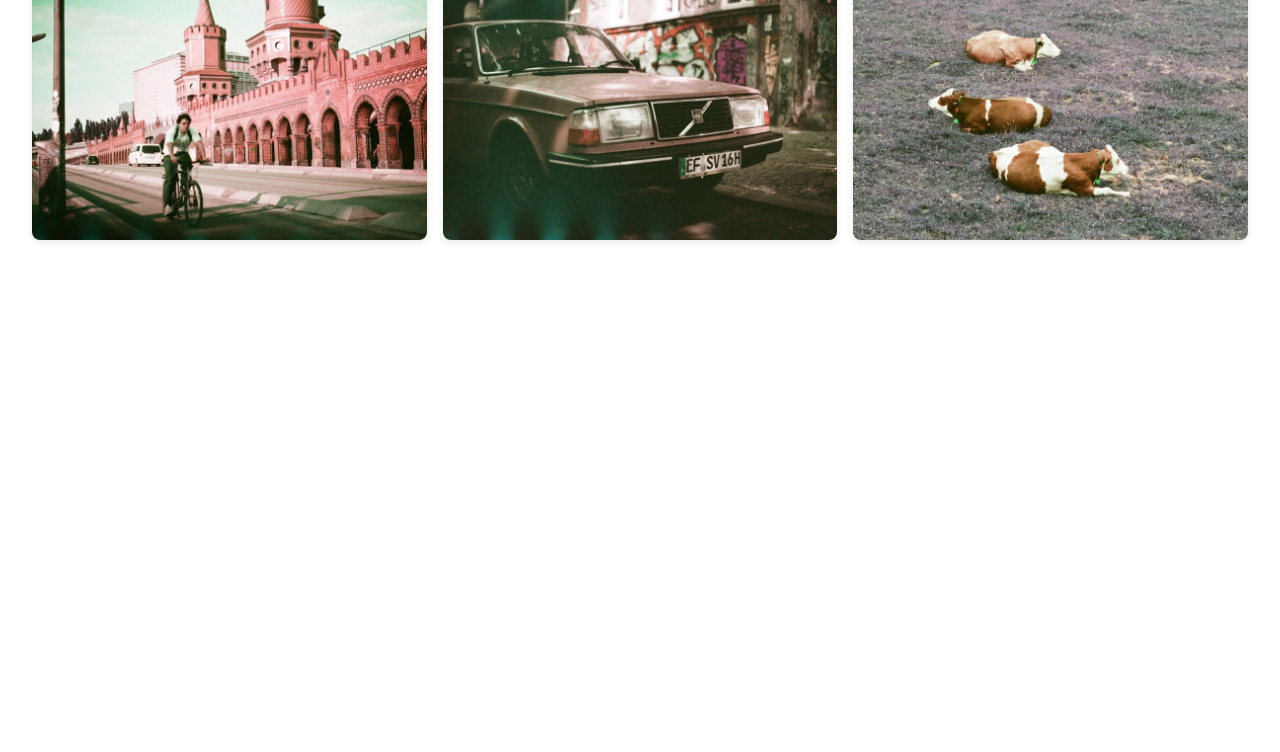
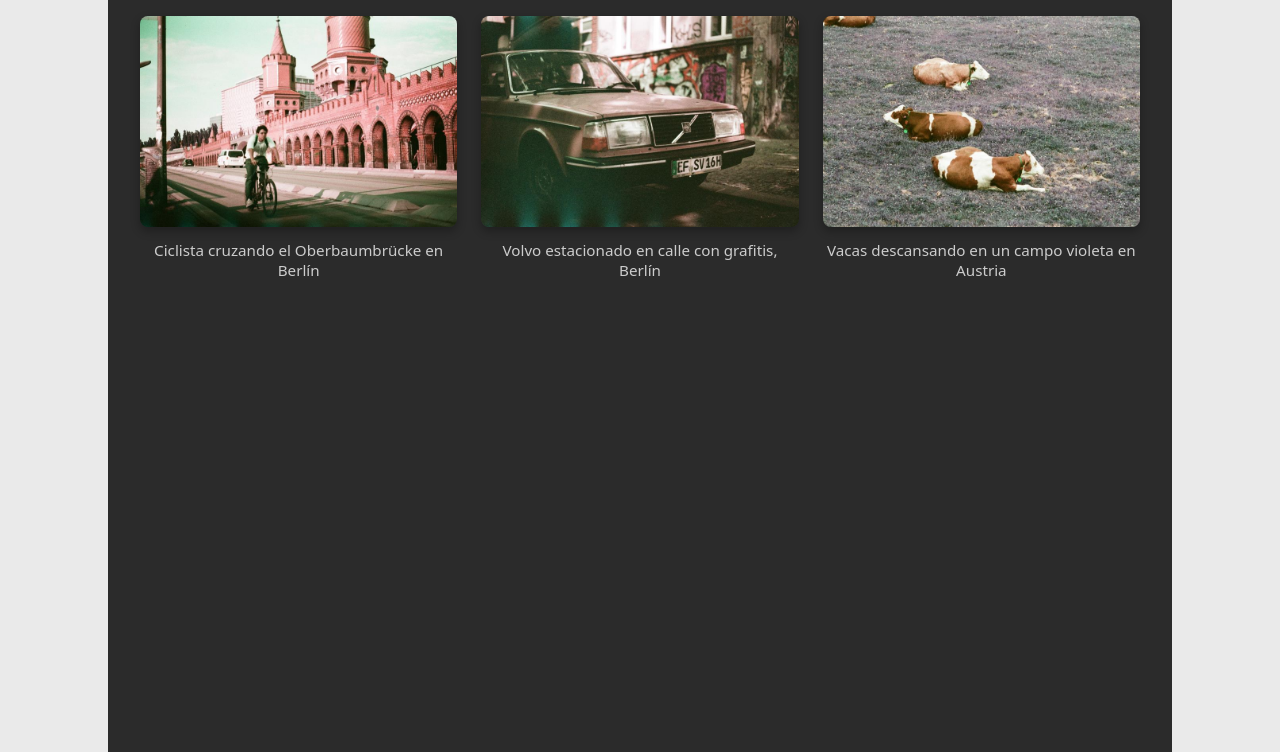
Before and after one commit to leo-ostro/photos, a plain HTML site: page index.html in a window 1280 px wide. Shown: the part 112-864 px from the top of the page. Before the commit the page ends 800 px from the top, so only its background shows below. Drawn offline with Linux system fonts and the light colour scheme.

Commit message:
index.html

```diff
--- a/index.html
+++ b/index.html
@@ -3,18 +3,90 @@
 <head>
   <meta charset="UTF-8">
   <title>Galería de Leo</title>
+  <meta name="viewport" content="width=device-width, initial-scale=1.0">
   <style>
-    body { font-family: sans-serif; background: #fff; margin: 2rem; }
-    .grid { display: grid; grid-template-columns: repeat(auto-fit, minmax(250px, 1fr)); gap: 1rem; }
-    img { width: 100%; height: auto; border-radius: 8px; box-shadow: 0 2px 6px rgba(0,0,0,0.1); }
+    body {
+      margin: 0;
+      font-family: system-ui, sans-serif;
+      background: #eaeaea;
+      color: #f0f0f0;
+    }
+    .wrapper {
+      max-width: 1000px;
+      margin: auto;
+      background: #2b2b2b;
+      padding: 2rem;
+      min-height: 100vh;
+    }
+    h1 {
+      text-align: center;
+      margin-bottom: 2rem;
+    }
+    .grid {
+      display: grid;
+      grid-template-columns: repeat(auto-fit, minmax(280px, 1fr));
+      gap: 1.5rem;
+    }
+    .photo {
+      text-align: center;
+    }
+    .photo img {
+      width: 100%;
+      height: auto;
+      border-radius: 8px;
+      box-shadow: 0 4px 10px rgba(0,0,0,0.3);
+      cursor: pointer;
+      transition: transform 0.2s ease;
+    }
+    .photo img:hover {
+      transform: scale(1.02);
+    }
+    .caption {
+      margin-top: 0.5rem;
+      color: #ccc;
+      font-size: 0.95rem;
+    }
+    .lightbox {
+      display: none;
+      position: fixed;
+      z-index: 999;
+      top: 0; left: 0;
+      width: 100vw; height: 100vh;
+      background: rgba(0,0,0,0.8);
+      justify-content: center;
+      align-items: center;
+    }
+    .lightbox img {
+      max-width: 90vw;
+      max-height: 90vh;
+    }
+    .lightbox:target {
+      display: flex;
+    }
   </style>
 </head>
 <body>
-  <h1>Mis fotos favoritas</h1>
-  <div class="grid">
-    <img src="35590011.jpeg" alt="Foto 1">
-    <img src="35590015.jpeg" alt="Foto 2">
-    <img src="35590024.jpeg" alt="Foto 3">
+  <div class="wrapper">
+    <h1>Mis fotos favoritas</h1>
+    <div class="grid">
+      <div class="photo">
+        <a href="#img1"><img src="35590011.jpeg" alt="Foto 1 thumb"></a>
+        <div class="caption">Ciclista cruzando el Oberbaumbrücke en Berlín</div>
+      </div>
+      <div class="photo">
+        <a href="#img2"><img src="35590015.jpeg" alt="Foto 2 thumb"></a>
+        <div class="caption">Volvo estacionado en calle con grafitis, Berlín</div>
+      </div>
+      <div class="photo">
+        <a href="#img3"><img src="35590024.jpeg" alt="Foto 3 thumb"></a>
+        <div class="caption">Vacas descansando en un campo violeta en Austria</div>
+      </div>
+    </div>
   </div>
+
+  <!-- Lightboxes -->
+  <div id="img1" class="lightbox"><a href="#"><img src="35590011.jpeg" alt="Foto 1 grande"></a></div>
+  <div id="img2" class="lightbox"><a href="#"><img src="35590015.jpeg" alt="Foto 2 grande"></a></div>
+  <div id="img3" class="lightbox"><a href="#"><img src="35590024.jpeg" alt="Foto 3 grande"></a></div>
 </body>
 </html>
```
